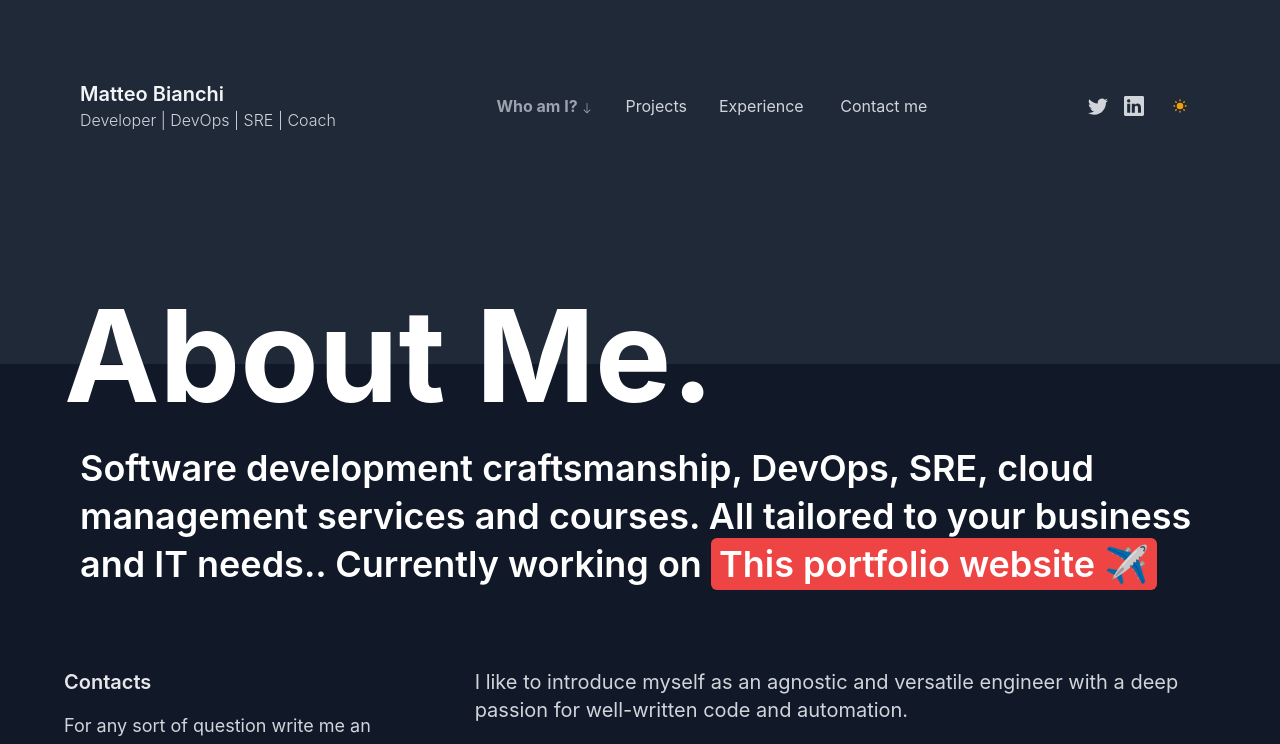
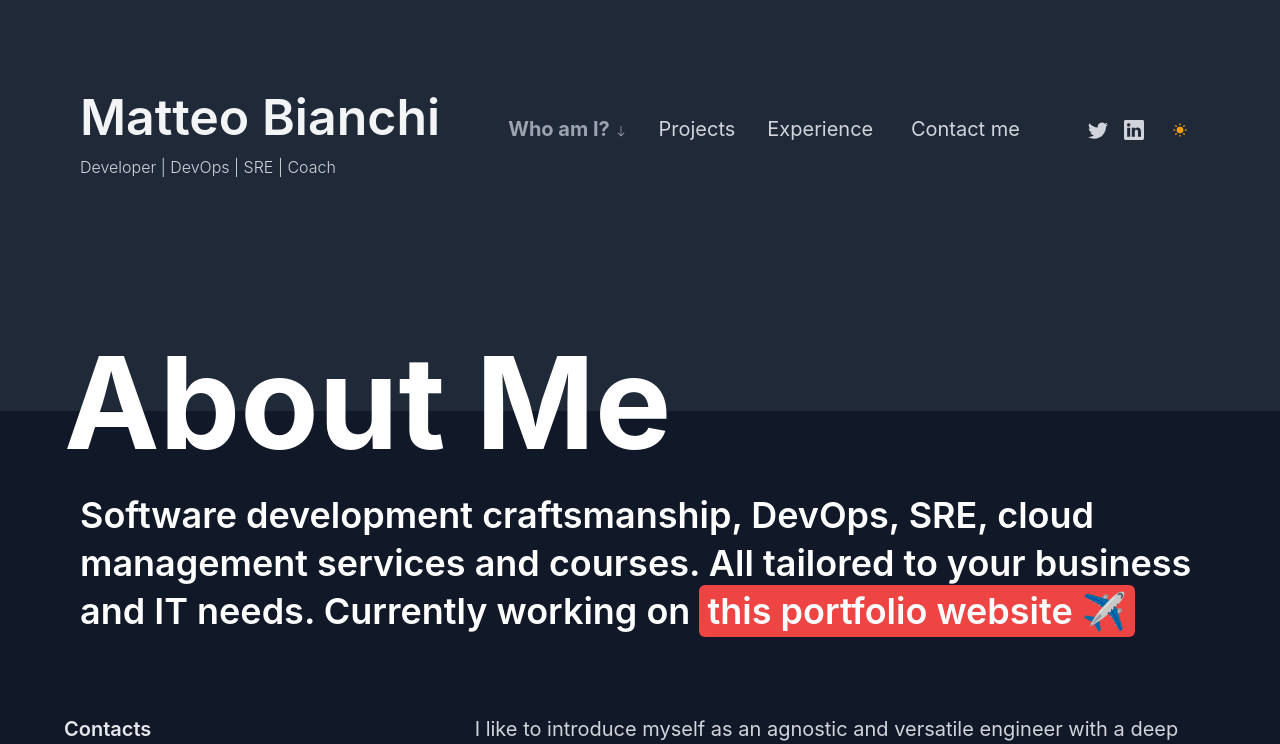
Before and after one commit to mbianchidev/mb-consulting.dev, a Next.js app: page /about in a window 1280 px wide. Shown: the top 744 px of the page. Built offline with nearby package versions, Linux system fonts and the light colour scheme.

Commit message:
First stable version

```diff
--- a/components/AboutMe.js
+++ b/components/AboutMe.js
@@ -6,7 +6,7 @@ export default function AboutMe() {
     <section className="bg-white dark:bg-gray-800">
       <div className="max-w-6xl mx-auto h-48 bg-white dark:bg-gray-800">
         <h1 className=" text-5xl md:text-9xl font-bold py-20 text-center md:text-left">
-          About Me.
+          About Me
         </h1>
       </div>
       <div className="bg-[#F1F1F1] -mt-10 dark:bg-gray-900">
@@ -118,9 +118,10 @@ export default function AboutMe() {
             ))}
 
             <h1 className="bg-red-500 text-3xl rounded-md px-2 py-1 inline-block font-bold text-gray-50">
-              Tech Stack
+              Tech Stack & Tools
             </h1>
             <div className="flex flex-row flex-wrap mt-8">
+              Click this logo :)
               <a id="link-stackshare" href={userData.techStack} target="_blank" rel="noopener noreferrer">
                 <img src="./stackshare.png" className="h-20 w-20 mx-4 my-4"/>
               </a>
--- a/components/Hero.js
+++ b/components/Hero.js
@@ -13,22 +13,22 @@ export default function Hero() {
         <RoughNotationGroup show={true}>
           <RainbowHighlight color={colors[0]}>
             <h1 className="text-4xl md:text-8xl font-bold text-gray-700 dark:text-gray-200 my-2">
-              Developer.
+              Craft.
             </h1>
           </RainbowHighlight>
           <RainbowHighlight color={colors[1]}>
             <h1 className="text-4xl md:text-8xl font-bold text-gray-700 dark:text-gray-200 my-2">
-              DevOps.
+              Automate.
             </h1>
           </RainbowHighlight>
           <RainbowHighlight color={colors[2]}>
             <h1 className="text-4xl md:text-8xl font-bold text-gray-700 dark:text-gray-200 my-2">
-              SRE.
+              Secure.
             </h1>
           </RainbowHighlight>
           <RainbowHighlight color={colors[3]}>
             <h1 className="text-4xl md:text-8xl font-bold text-gray-700 dark:text-gray-200 my-2">
-              Coach.
+              Innovate.
             </h1>
           </RainbowHighlight>
         </RoughNotationGroup>
--- a/components/Navbar.js
+++ b/components/Navbar.js
@@ -6,7 +6,6 @@ import userData from "@constants/data";
 
 export default function Navbar() {
   const router = useRouter();
-  console.log(router.asPath);
   const { theme, setTheme } = useTheme();
   const [mounted, setMounted] = useState(false);
 
@@ -22,7 +21,7 @@ export default function Navbar() {
         <div className="flex flex-col">
           <Link href="/">
             <a>
-              <h1 className="font-semibold text-xl dark:text-gray-100">
+              <h1 className="font-semibold text-x1 dark:text-gray-100" style={{fontSize : '50px'}}>
                 {userData.name}
               </h1>
               <p className="text-base font-light text-gray-500 dark:text-gray-300">
@@ -40,6 +39,7 @@ export default function Navbar() {
                   ? "text-gray-800 font-bold dark:text-gray-400"
                   : "text-gray-600 dark:text-gray-300 font-normal "
               }`}
+              style={{fontSize : '20px'}}
             >
               Who am I?{" "}
               {router.asPath === "/about" && (
@@ -66,6 +66,7 @@ export default function Navbar() {
                   ? "text-gray-800 font-bold dark:text-gray-400"
                   : "text-gray-600 dark:text-gray-300 font-normal "
               }`}
+              style={{fontSize : '20px'}}
             >
               Projects
               {router.asPath === "/projects" && (
@@ -92,6 +93,7 @@ export default function Navbar() {
                   ? "text-gray-800 font-bold dark:text-gray-400"
                   : "text-gray-600 dark:text-gray-300 font-normal "
               }`}
+              style={{fontSize : '20px'}}
             >
               Experience{" "}
               {router.asPath === "/experience" && (
@@ -118,6 +120,7 @@ export default function Navbar() {
                   ? "text-gray-800 font-bold dark:text-gray-400"
                   : "text-gray-600 dark:text-gray-300 font-normal "
               }`}
+              style={{fontSize : '20px'}}
             >
               Contact me
               {router.asPath === "/contacts" && (
@@ -142,6 +145,7 @@ export default function Navbar() {
         <div className="space-x-4 flex flex-row items-center">
           <a
             href={userData.socialLinks.twitter}
+            target="_blank" rel="noopener noreferrer"
             className="text-base font-normal text-gray-600 dark:text-gray-300"
           >
             <svg
@@ -157,6 +161,7 @@ export default function Navbar() {
           </a>
           <a
             href={userData.socialLinks.linkedin}
+            target="_blank" rel="noopener noreferrer"
             className="text-base font-normal text-gray-600 dark:text-gray-300"
           >
             <svg
--- /dev/null
+++ b/components/WorkInProgress.js
@@ -0,0 +1 @@
+// TODO work in progress component
--- a/constants/data.js
+++ b/constants/data.js
@@ -14,35 +14,77 @@ const userData = {
       imgUrl: "/yyy.png",
     },
     {
-      title: "DevOps Training",
-      link: "https://udemy.com/course/devops-for-developers-and-sysadmins/",
+      title: "DevOps Basics (Coming soon)",
+      link: "https://mb-consulting.dev/workinprogress",
       imgUrl: "/xxx.png",
     }
   ],
   clients: [
     {
-      companyName: "",
-      companyLogo: "",
-      companyUrl: "",
-      role: ""
+      companyName: "GreenChic",
+      companyType: "Scaleup",
+      companySector: "Sustainable Fashion",
+      companyLogo: "/greenchic.png",
+      companyUrl: "https://greenchic.it/",
+      role: "DevOps Engineer | Site Reliability Engineer",
+      story: "",
     },
     {
-      companyName: "",
-      companyLogo: "",
-      companyUrl: "",
-      role: ""
+      companyName: "Italian Financial Police",
+      companyType: "Public Administration",
+      companySector: "Security and finance",
+      companyLogo: "/gdf.png",
+      companyUrl: "https://www.gdf.gov.it/",
+      role: "Coach (DevOps)",
+      story: "",
+    },
+    {
+      companyName: "D-Share",
+      companyType: "Corporate",
+      companySector: "Digital News & Media",
+      companyLogo: "/dshare.png",
+      companyUrl: "https://www.dshare.com/",
+      role: "DevOps Engineer | Site Reliability Engineer",
+      story: "",
+    },
+    {
+      companyName: "Infocert",
+      companyType: "Corporate",
+      companySector: "Digital Trust Services",
+      companyLogo: "/infocert.png",
+      companyUrl: "https://www.infocert.it/",
+      role: "Senior Software Engineer | DevOps Engineer | Site Reliability Engineer",
+      story: "I brought DevOps in a digital signature product used by thousands of people and companies all over Europe https://gosignweb.infocert.it. I managed to improve the reliability and security of the product by developing document management processes and by automating infrastructure provisioning, deployment, delivery and incident management processes.",
+    },
+    {
+      companyName: "Vodafone",
+      companyType: "Corporate",
+      companySector: "Internet Provider & Telecomunication Services",
+      companyLogo: "/vodafone.png",
+      companyUrl: "https://www.vodafone.com/",
+      role: "Fullstack Software Developer",
+      story: "I worked on a product that was used by the financial group of Vodafone. Here I learnt the importance of refactoring, optimization and keeping up to date with techs."
+    },
+    {
+      companyName: "Cambiomarcia",
+      companyType: "Startup",
+      companySector: "Automotive",
+      companyLogo: "/cambiomarcia.png",
+      companyUrl: "https://www.cambiomarcia.com/homepage",
+      role: "Fullstack Software Developer",
+      story: "I learnt how a startup works and scales up and started my journey in the web development world."
     }
   ],
   about: {
     title:
-      "Software development craftsmanship, DevOps, SRE, cloud management services and courses. All tailored to your business and IT needs.",
+      "Software development craftsmanship, DevOps, SRE, cloud management services and courses. All tailored to your business and IT needs",
     description: [
       `I like to introduce myself as an agnostic and versatile engineer with a deep passion for well-written code and automation.`,
       `I also love coaching and mentoring people because I strongly believe in knowledge as the only way to get rid of technical debt and develop new and game-changing products.`,
       `I work with companies that believe in the value of the people they work with by rewarding them with trust; companies believing in work-life balance and having a tech first vision. My goal is to bring value to your business by crafting quality software, choosing the best techs for your use-case, enhancing \& optimizing your processes, implementing good practices and boosting your team(s) knowledge base.`,
       `You can find out more about me in the links at your left or by asking me, enjoy your stay! :)`
     ],
-    currentProject: "This portfolio website",
+    currentProject: "this portfolio website",
     currentProjectUrl: "https://mb-consulting.dev",
   },
   experience: [
--- a/pages/index.js
+++ b/pages/index.js
@@ -1,5 +1,3 @@
-// import Head from "next/head";
-// import styles from "../styles/Home.module.css";
 import ContainerBlock from "../components/ContainerBlock";
 import FavouriteProjects from "../components/FavouriteProjects";
 import LatestCode from "../components/LatestCode";
--- /dev/null
+++ b/pages/workinprogress.js
@@ -0,0 +1 @@
+// TODO work in progress component
```
Also changed, not shown: pages/api/api.js (+0 -8 lines), public/portfolio.png (deleted), 1 other file (tests, documents, lock files or other folders).
